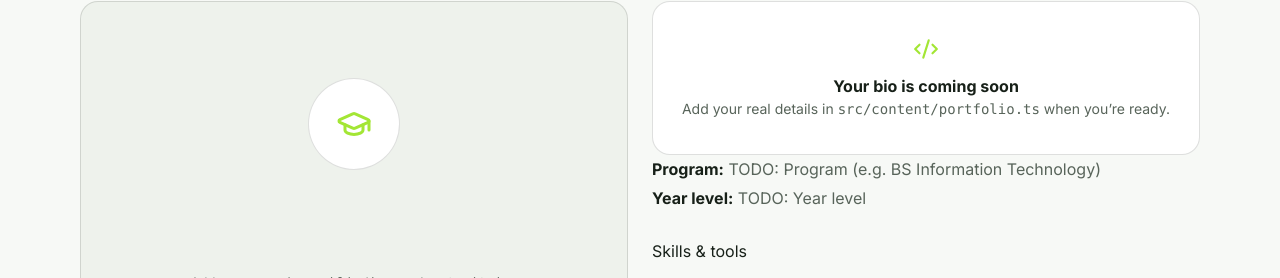
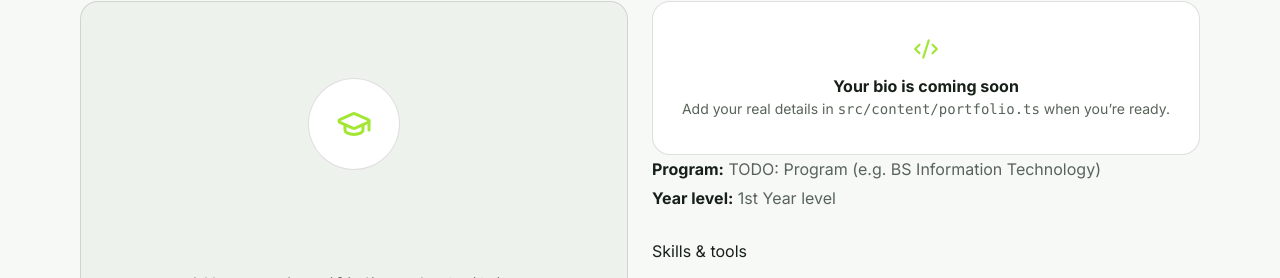
Before and after one commit to nalvax/portfolio, a Next.js app: page / in a window 1280 px wide. Shown: the part 1066-1344 px from the top of the page. Built offline with nearby package versions, Linux system fonts and the light colour scheme.

Commit message:
Update portfolio.ts

```diff
--- a/src/content/portfolio.ts
+++ b/src/content/portfolio.ts
@@ -1,7 +1,7 @@
 // Edit this file to personalize every section. Do not publish personal details you do not want public.
 export const portfolio = {
   site: {
-    title: "TODO: | E-Portfolio",
+    title: " Benjo's | E-Portfolio",
     description: "TODO: A Computer Programming 1 student e-portfolio at Jose Rizal University.",
     year: 2026,
   },
@@ -11,12 +11,12 @@ export const portfolio = {
     initials: "B",
     school: "Jose Rizal University",
     program: "TODO: Program (e.g. BS Information Technology)",
-    yearLevel: "TODO: Year level",
+    yearLevel: " 1st Year level",
     tagline: "Learning by building, one program at a time.",
     rotatingTitles: ["TODO: Aspiring Software Developer", "TODO: Lifelong Learner"],
     statusPill: "Student at JRU",
     location: "Mandaluyong City, Philippines",
-    email: "TODO@example.com",
+    email: "benjo.terrado@my.jru.edu",
     socials: [
       { label: "GitHub", url: "TODO: https://github.com/your-username" },
       { label: "LinkedIn", url: "TODO: https://linkedin.com/in/your-profile" },
```
